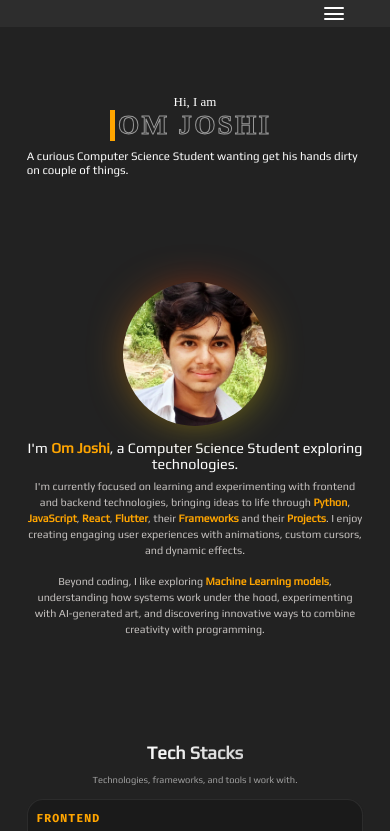
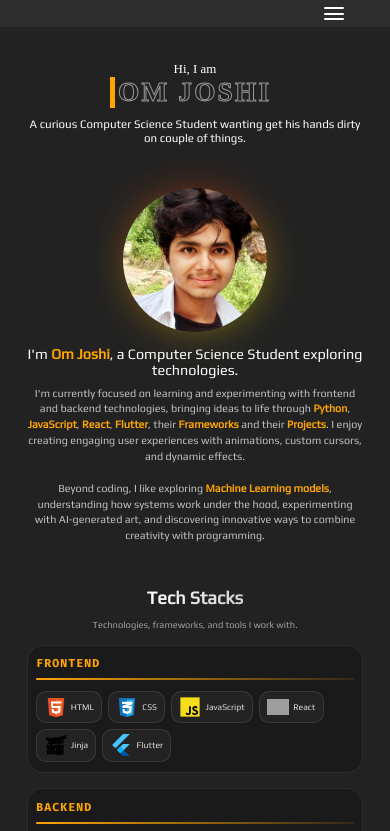
Before and after one commit to Om-Joshi07/Port-Folio, a React (Vite) app: page / in a window 390 px wide. Shown: the top 831 px of the page. Built offline with nearby package versions, Linux system fonts and the light colour scheme; grey boxes are pictures that could not be loaded; a web font is replaced by a local one.

Commit message:
Update:Responsive

```diff
--- a/src/components/Home/Home.css
+++ b/src/components/Home/Home.css
@@ -1146,6 +1146,7 @@ main {
   .home-grid .home-section p {
     font-size: 2rem;
     margin-top: 2rem;
+    text-align: center;
   }
 
   .about-grid .about-section {
@@ -1288,6 +1289,7 @@ main {
   .home-grid .home-section p {
     font-size: 2rem;
     margin-top: 1.5rem;
+    text-align: center;
   }
 
   .about-grid .about-section {
@@ -1429,12 +1431,22 @@ main {
   }
 
   .main-container {
-    gap: 1rem;
+    gap: 4rem;
+  }
+
+  .home-grid {
+    min-height: auto;
+    padding-top: 7.5rem;
+  }
+
+  .about-grid {
+    min-height: auto;
+    padding-top: 2rem;
   }
 
   .home-grid .home-section {
     min-height: auto;
-    padding: 3.5rem 1.5rem 2rem;
+    padding: 1.5rem 1.5rem 1rem;
   }
 
   .home-grid .home-section .name-part h5 {
@@ -1619,32 +1631,34 @@ main {
   }
 
   .main-container {
-    gap: 0rem;
+    gap: 4rem;
   }
 
   .home-grid {
+    padding-top: 7.5rem;
+    min-height: auto;
+  }
+
+  .about-grid {
     padding-top: 2rem;
-  }
-
-  .about-grid {
-    padding-top: 1rem;
+    min-height: auto;
   }
 
   .skills-grid {
-    padding-top: 1rem;
+    padding-top: 2rem;
   }
 
   .projects-grid {
-    padding-top: 1rem;
+    padding-top: 2rem;
   }
 
   .connect-grid {
-    padding-top: 1rem;
+    padding-top: 2rem;
   }
 
   .home-grid .home-section {
     min-height: auto;
-    padding: 3rem 1rem 2rem;
+    padding: 1.5rem 1rem 1rem;
   }
 
   .home-grid .home-section .name-part {
@@ -1915,11 +1929,16 @@ main {
   }
 
   .main-container {
-    gap: 12rem;
+    gap: 3.5rem;
   }
 
   .home-grid {
-    padding-top: 11.5rem;
+    padding-top: 7rem;
+    min-height: auto;
+  }
+
+  .about-grid {
+    padding-top: 1.5rem;
     min-height: auto;
   }
 
@@ -2055,11 +2074,11 @@ main {
   }
 
   .main-container {
-    gap: 11rem;
+    gap: 3rem;
   }
 
   .home-grid {
-    padding-top: 11rem;
+    padding-top: 6.5rem;
     min-height: auto;
   }
 
@@ -2195,11 +2214,11 @@ main {
   }
 
   .main-container {
-    gap: 12rem;
+    gap: 3rem;
   }
 
   .home-grid {
-    padding-top: 11.5rem;
+    padding-top: 6.5rem;
     min-height: auto;
   }
 
```
